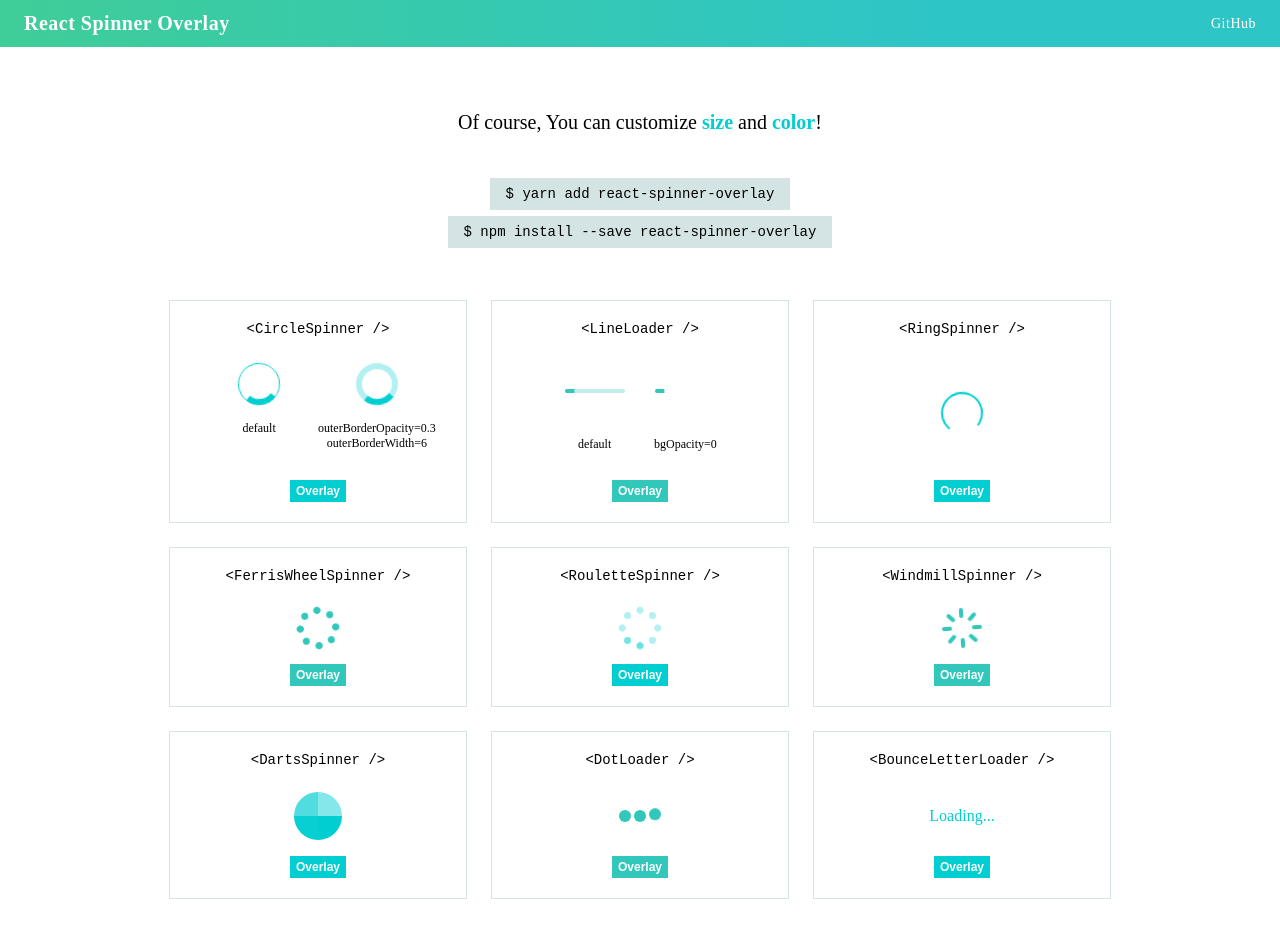
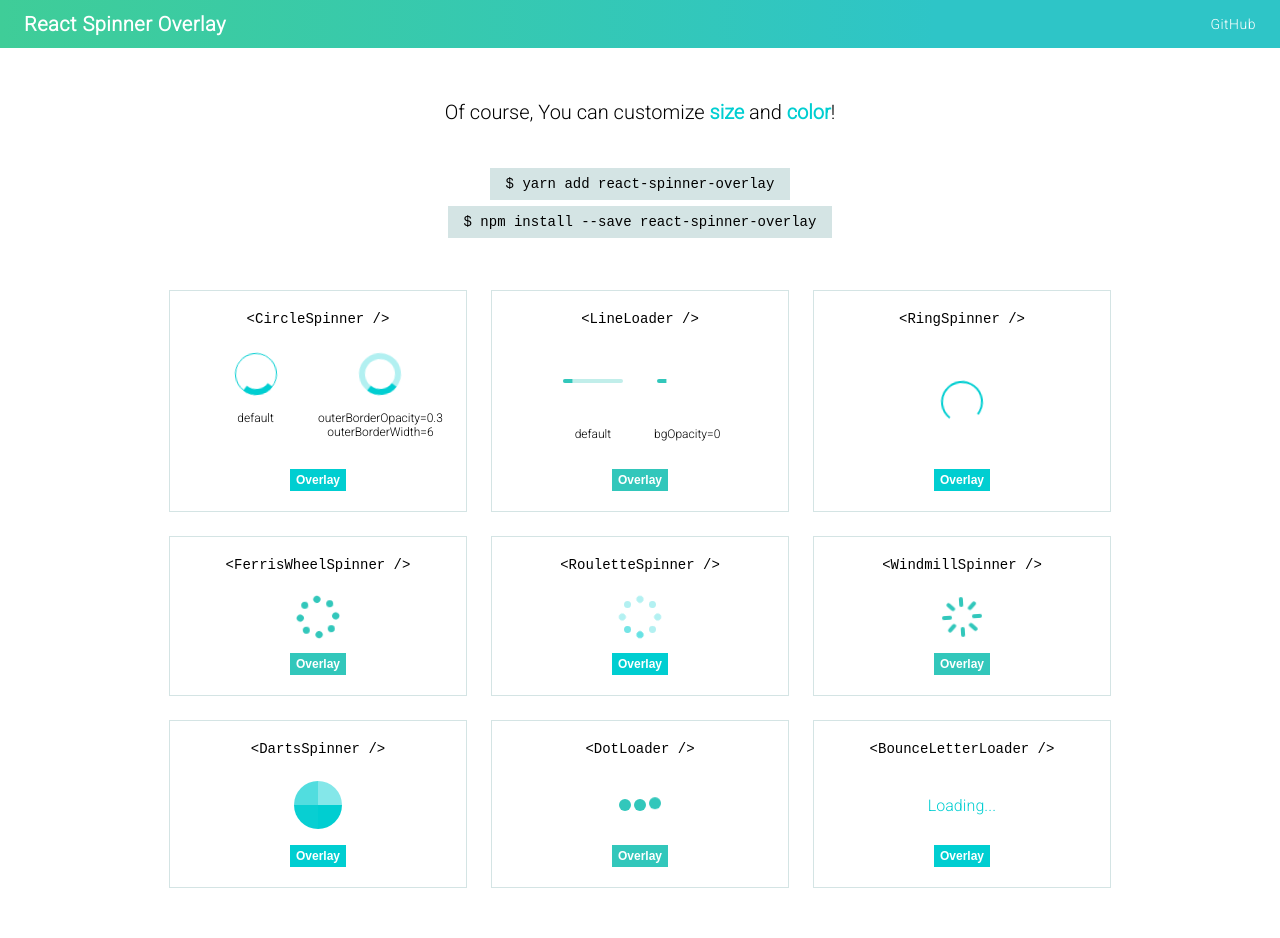
Before and after one commit to arisaokasaka/react-spinner-overlay, a React (Create React App) app in the folder examples/: page / in a window 1280 px wide. Shown: the top 938 px of the page. Built offline with nearby package versions, Linux system fonts and the light colour scheme.

Commit message:
refactor demo page

```diff
--- a/examples/public/index.html
+++ b/examples/public/index.html
@@ -5,7 +5,7 @@
     content="width=device-width,initial-scale=1"/ >
     <meta name="theme-color" content="#000000" />
     <meta name="description" content="Demo page for react spinner overlay" />
-    <title>React Spinner Overlay demo</title>
+    <title>React Spinner Overlay</title>
     <script defer="defer" src="bundle.js"></script>
   </head>
   <body>
--- a/examples/src/App.tsx
+++ b/examples/src/App.tsx
@@ -10,7 +10,7 @@
 import { DotLoader, DotLoaderOverlay } from "../../src/index";
 import { RouletteSpinner, RouletteSpinnerOverlay } from "../../src/index";
 
-function App() {
+function App(): JSX.Element {
   const [overlay, setOverlay] = useState({
     circleSpinner: false,
     lineLoader: false,
@@ -114,7 +114,7 @@
           flexDirection: "column",
           marginBottom: "24px",
           padding: "16px",
-          zIndex: -100,
+          paddingTop: "52px",
         }}
       >
         <p style={{ marginTop: "48px", fontSize: "20px", textAlign: "center" }}>
--- a/examples/src/index.css
+++ b/examples/src/index.css
@@ -1,6 +1,6 @@
+@import url('https://fonts.googleapis.com/css2?family=Roboto:wght@300&display=swap');
+
 body {
   margin: 0;
-
-  /* 47px is header height */
-  padding-top: 47px;
+  font-family: 'Roboto', sans-serif;
 }
```
Also changed, not shown: examples/src/index.html (deleted, +0 -13 lines).
